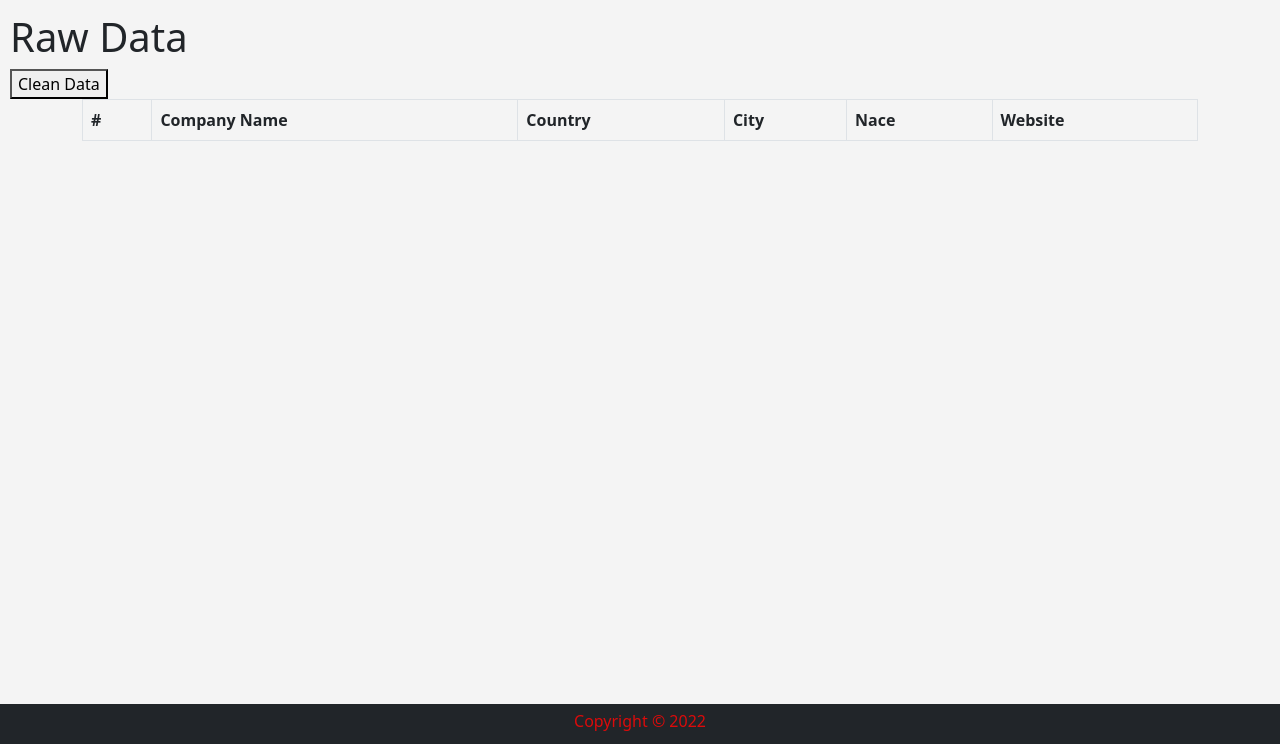
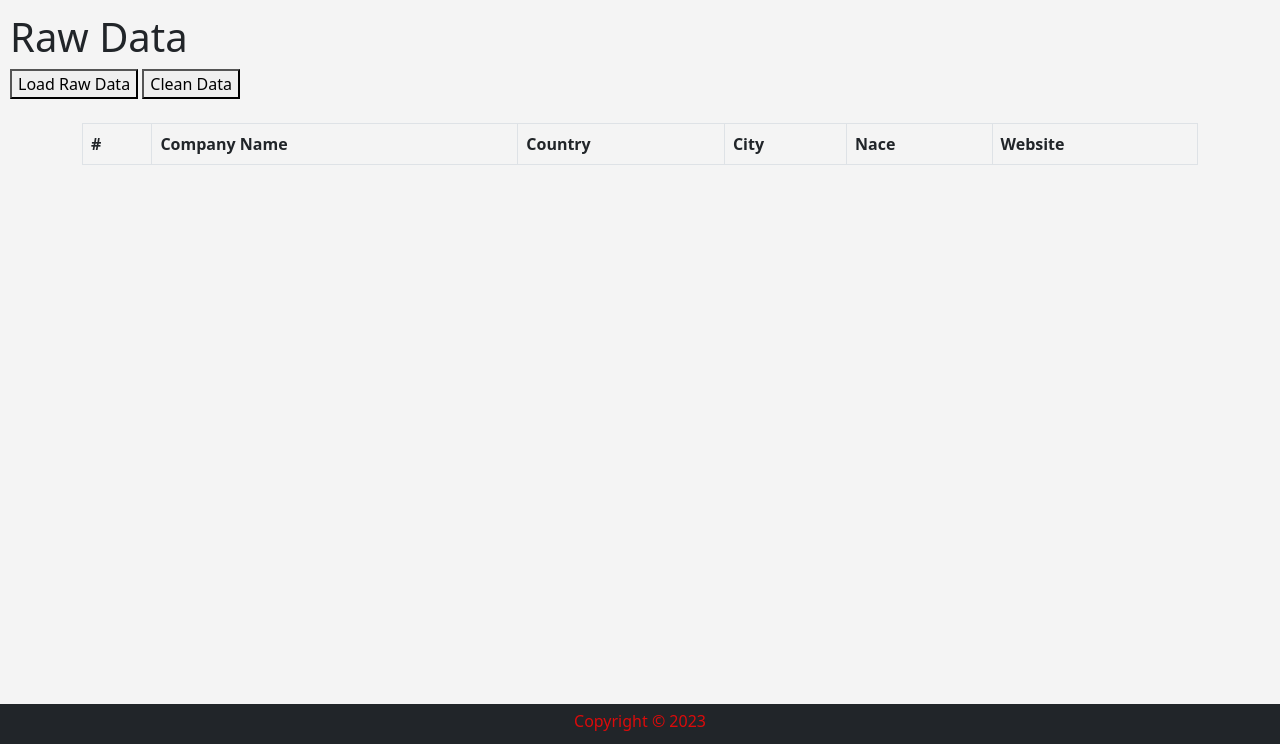
Before and after one commit to da4o88/big_data_purification, a Flask app: page /raw-data in a window 1280 px wide. Shown: the part 56-800 px from the top of the page. Run offline with Flask 2, Linux system fonts and the light colour scheme; lists and menus that the app fills with data are empty; parts of the project's set-up code (start-up, migrations or seed data) failed here and were passed over; some libraries are stand-ins or nearby versions.

Commit message:
visual improvments in html

```diff
--- a/static/css/main.css
+++ b/static/css/main.css
@@ -27,5 +27,5 @@ body {
 
 #content {
     /*margin-top: 45px;*/
-    margin: 45px 10px 10px 10px;
+    margin: 45px 10px 40px 10px;
 }
--- a/templates/base.html
+++ b/templates/base.html
@@ -26,6 +26,8 @@
                 integrity="sha384-oBqDVmMz9ATKxIep9tiCxS/Z9fNfEXiDAYTujMAeBAsjFuCZSmKbSSUnQlmh/jp3"
                 crossorigin="anonymous"></script>
         -->
-    {% include 'base_parts/footer.html' %}
+    <div>
+        {% include 'base_parts/footer.html' %}
+    </div>
   </body>
 </html>
--- a/templates/base_parts/footer.html
+++ b/templates/base_parts/footer.html
@@ -1,7 +1,7 @@
 <div>
-    <footer id="footer" class="background-footer">
+    <footer id="footer" class="background-footer fixed">
         <h7 class="text-footer">
-        Copyright &#169 2022
+        Copyright &#169 2023
         </h7>
     </footer>
 </div>
--- a/templates/raw_data.html
+++ b/templates/raw_data.html
@@ -3,8 +3,10 @@
     <div>
         <div>
             <h1>Raw Data</h1>
+            <button>Load Raw Data</button>
             <button>Clean Data</button>
         </div>
+        <br/>
         <div class="container">
             {{ pagination.links }}
         <div class="table-responsive">
```
